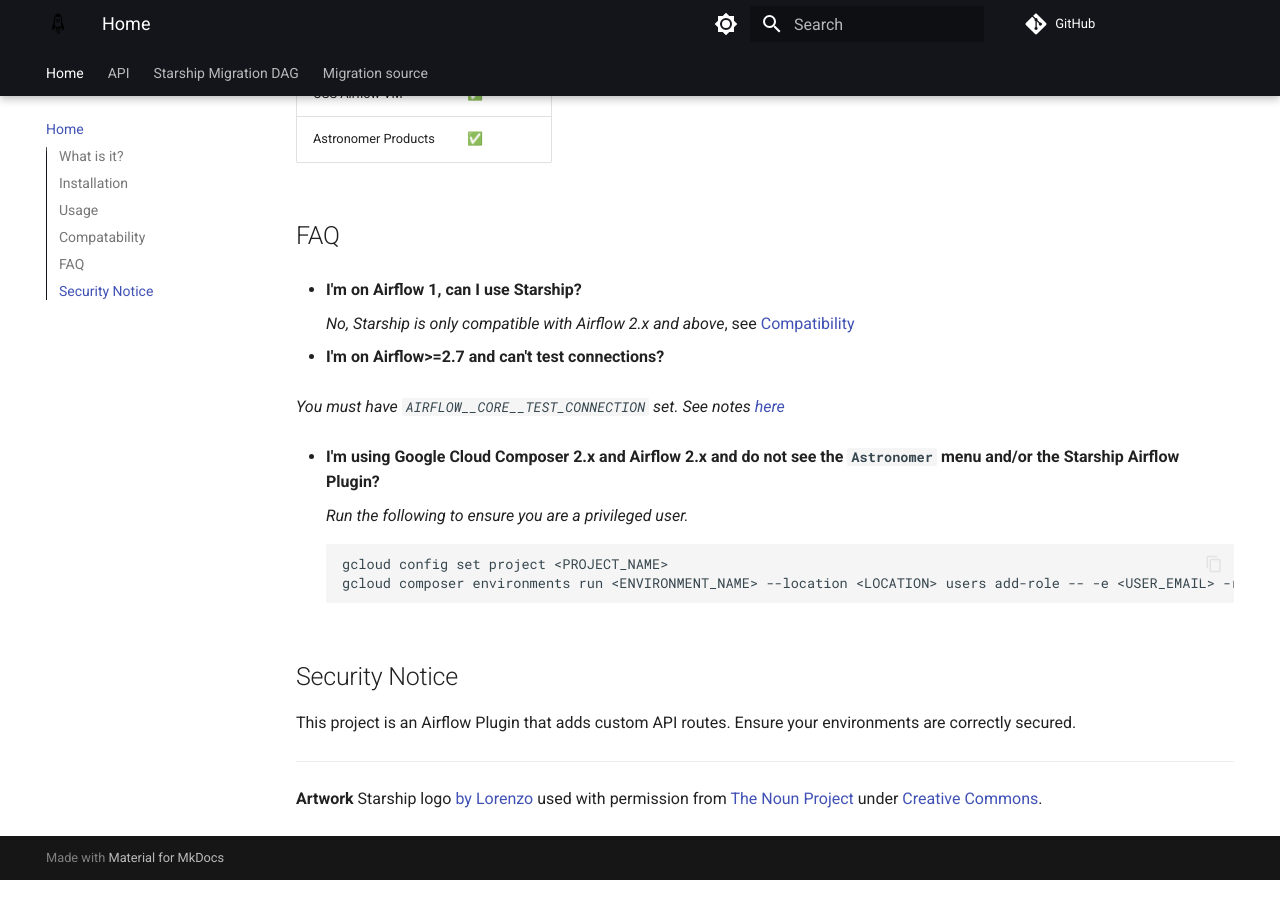
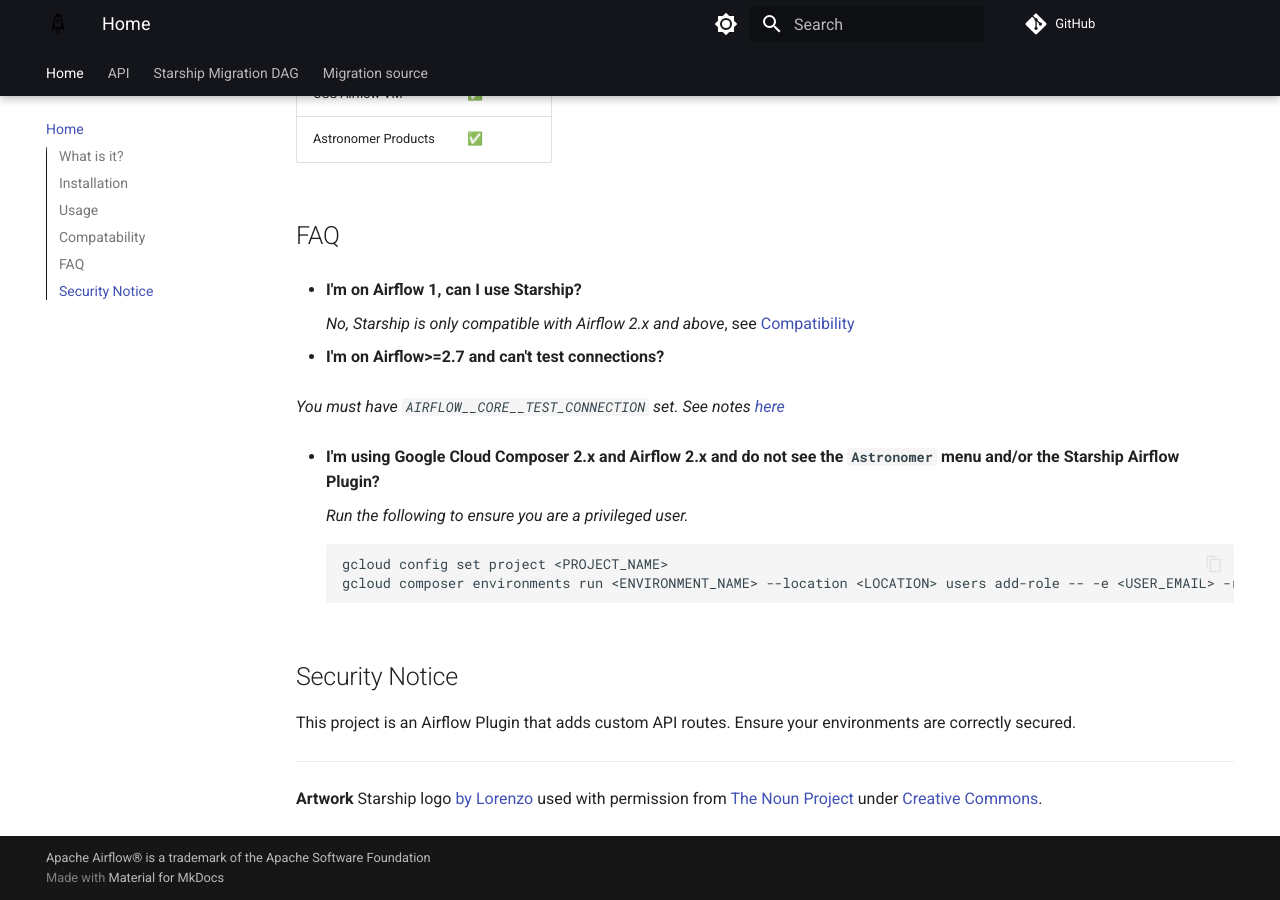
Before and after one commit to astronomer/starship, an MkDocs documentation site: the page built from docs/index.md, in a window 1280 px wide and 900 px high, scrolled down 1704 px. Built offline with MkDocs 1.6.1 and Material for MkDocs 9.7.7, drawn with Linux system fonts in a browser that asks for light colours; comment, search, counter and statistics services are not loaded.

Commit message:
update Airflow(tm)

```diff
--- a/mkdocs.yml
+++ b/mkdocs.yml
@@ -76,3 +76,4 @@
           parameter_headings: true
           summary: true
           group_by_category: true
+copyright: "Apache Airflow® is a trademark of the Apache Software Foundation"
```
